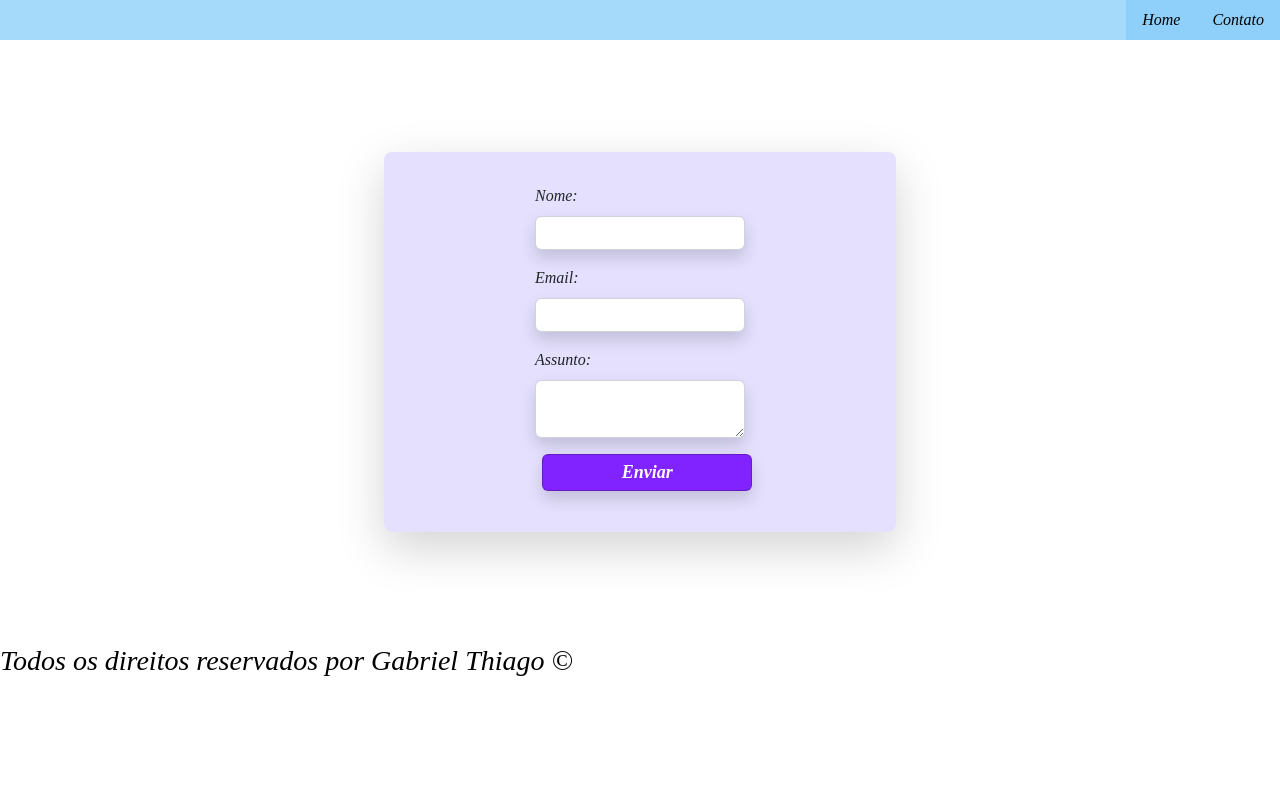
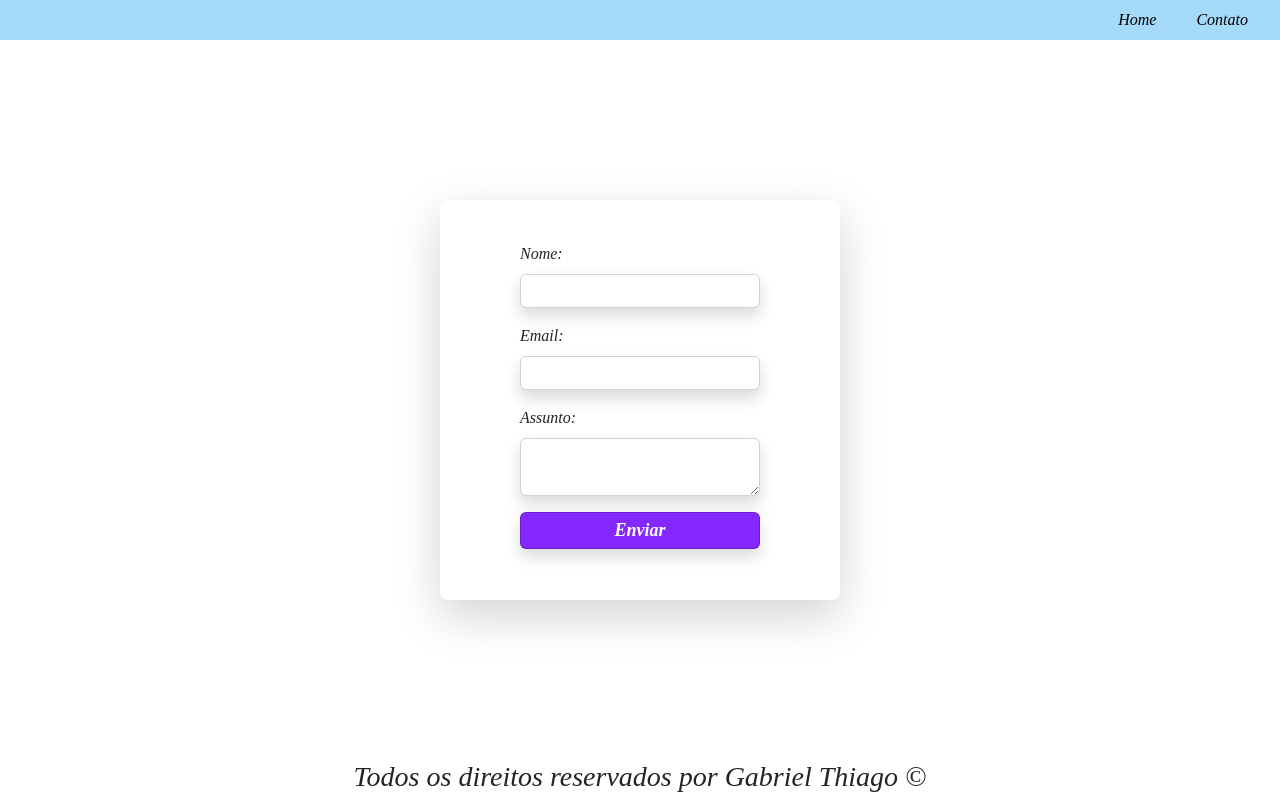
Before and after one commit to oGabrielDev/Portfolio, a React (Create React App) app: page /#/contato in a window 1280 px wide. Built offline with nearby package versions, Linux system fonts and the light colour scheme; a web font is replaced by a local one.

Commit message:
fix: alterção de ClassName e Css
Alteração da classname do Footer, Navbar e inputContato e algumas alterações no css

```diff
--- a/src/Styles/Header.css
+++ b/src/Styles/Header.css
@@ -32,6 +32,17 @@
 }
 
 .nav {
+  display: flex;
+  justify-content: flex-end;
+  align-items: center;
+  height: 5vh;
   color: #000000 !important;
   background-color: #87cefabe !important;
 }
+
+.navlink {
+  text-decoration: none;
+  color: #000000 !important;
+  padding: 0.5em;
+  margin-right: 1.5em;
+}
--- a/src/Styles/Main.css
+++ b/src/Styles/Main.css
@@ -1,7 +1,3 @@
-* {
-  padding: 0;
-  margin: 0;
-}
 .cardContainer {
   margin-top: 3em;
   height: 100vh !important;
--- a/src/Styles/inputContact.css
+++ b/src/Styles/inputContact.css
@@ -1,33 +1,31 @@
-*{
-  padding: 0;
-  margin: 0;
-}
-
-body, html {
+html {
   height: 100%;
 }
 
 .containerForm {
   display: flex;
-  flex-direction: column;
+  justify-content: center;
   align-items: center;
-  justify-content: center;
-  margin: 7em auto !important;
-  padding: 2em !important;
-  width: 40% !important;
-  background-color: rgba(213, 206, 253, 0.637);
+  margin: 10em auto ;
+  width: 50vh;
+  height: 50vh;
+}
+
+.bodyform {
+  width: 30vh;
 }
 
 .btnEnviar {
   width: 100% !important;
   font-weight: bold;
   font-size: large;
+  margin-left: auto !important;
 }
 
-.footer {
-  color: #000000;
-  display: flex;
-  justify-content: center;
-  position: fixed;
-  z-index: 1;
+.end-page {
+  margin-top: 10em;
 }
+
+.end-page h3 {
+  text-align: center;
+}
--- a/src/component/Footer.jsx
+++ b/src/component/Footer.jsx
@@ -3,7 +3,7 @@ import '../Styles/inputContact.css';
 
 export default function Footer() {
   return (
-    <footer className="footer">
+    <footer className="end-page">
       <h3>
         Todos os direitos reservados por Gabriel Thiago ©
       </h3>
--- a/src/component/InputContato.jsx
+++ b/src/component/InputContato.jsx
@@ -15,7 +15,7 @@ export default function FormContact() {
       onSubmit={handleSubmit}
       className="containerForm rounded-3 shadow-lg p-1 mb-2"
     >
-      <div>
+      <div className="bodyform">
         <Form.Label htmlFor="name">
           Nome:
         </Form.Label>
--- a/src/component/NavBar.jsx
+++ b/src/component/NavBar.jsx
@@ -4,12 +4,12 @@ import '../Styles/Header.css';
 
 export default function navbar() {
   return (
-    <ul className="nav justify-content-end">
-      <li className="nav-item">
-        <Link className="nav-link nav" to="/">Home</Link>
+    <ul className="nav">
+      <li>
+        <Link className="navlink" to="/">Home</Link>
       </li>
-      <li className="nav-item ">
-        <Link className="nav-link nav" to="/contato">Contato</Link>
+      <li>
+        <Link className="navlink" to="/contato">Contato</Link>
       </li>
     </ul>
   );
```
